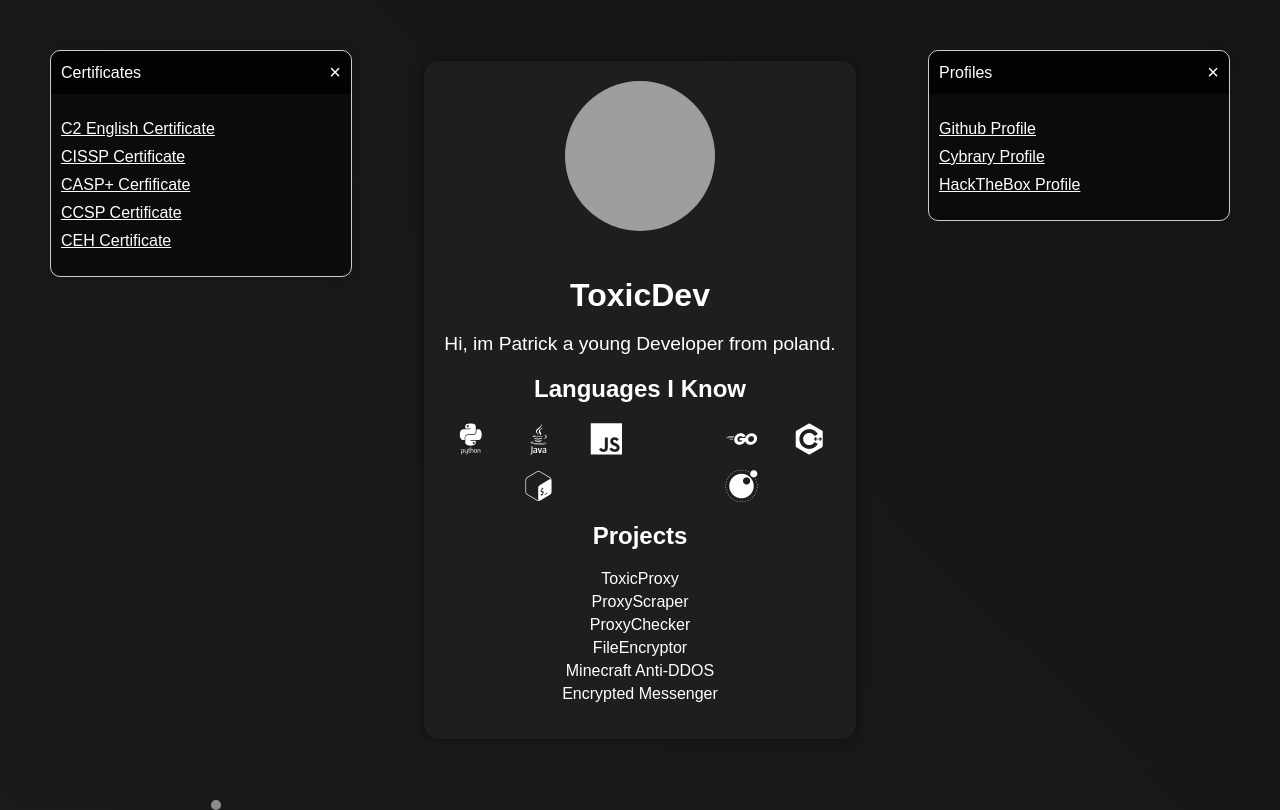
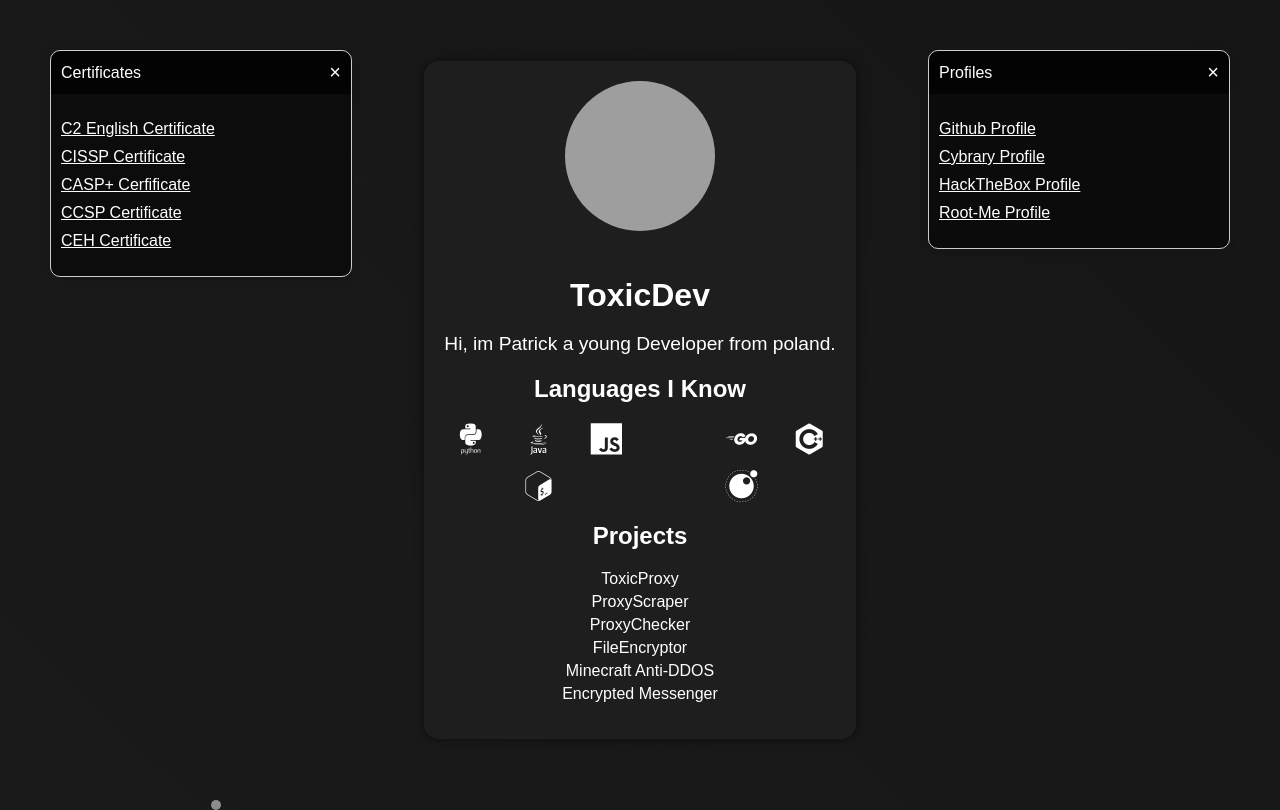
Before and after one commit to ToxicDev-Patryk/toxicdev-patryk.github.io, a plain HTML site: page index.html in a window 1280 px wide. Drawn offline with nearby package versions, Linux system fonts and the light colour scheme; grey boxes are pictures that could not be loaded; some icons are missing.

Commit message:
Update index.html

```diff
--- a/index.html
+++ b/index.html
@@ -69,6 +69,7 @@
                 <li><a href="https://github.com/ToxicDev-Patryk" target="_blank">Github Profile</a></li>
                 <li><a href="https://app.cybrary.it/profile?tab=cert-completion" target="_blank">Cybrary Profile</a></li>
                 <li><a href="https://app.hackthebox.com/profile/2039190" target="_blank">HackTheBox Profile</a></li>
+                <li><a href="https://www.root-me.org/ToxicDev-V?lang=en#2765e807709d953689a8bd5ea555b32a" target="_blank">Root-Me Profile</a></li>
             </ul>
         </div>
     </div>
```
